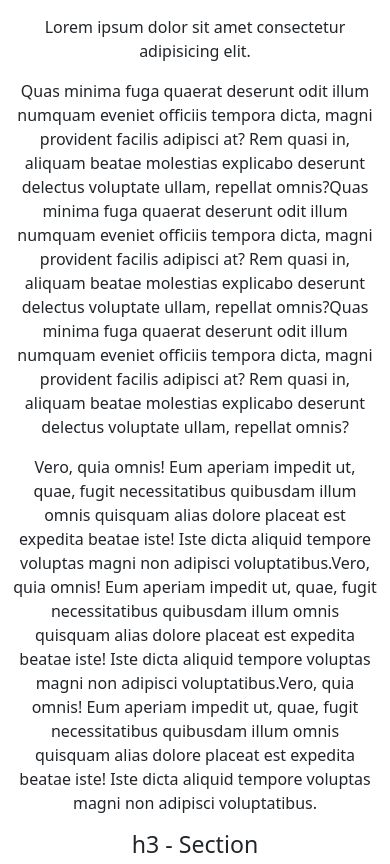
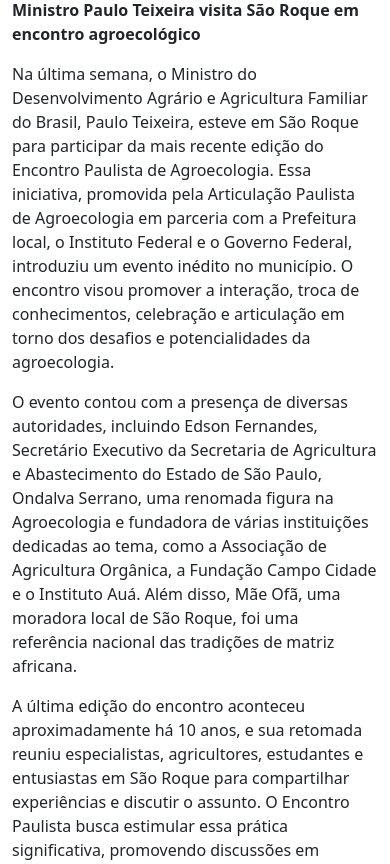
Before and after one commit to IgorVsFeijo/print-2-capybaras, a PHP site: page /noticia2.php in a window 390 px wide. Shown: the part 400-1264 px from the top of the page. Run offline with PHP 8.4, Linux system fonts and the light colour scheme.

Commit message:
Noticias feitas (falta imagem apenas))

```diff
--- a/noticia2.php
+++ b/noticia2.php
@@ -6,6 +6,8 @@
     <meta charset="UTF-8" />
     <meta name="viewport" content="width=device-width, initial-scale=1.0" />
     <title>São Roque - Título da Página</title>
+
+    <link rel="stylesheet" href="../print-2-capybaras/style/turismo.css">
 
     <?php
         include 'includes/inc_head_links.php';
@@ -24,26 +26,19 @@
 
     <div class="container text-center">
         <div class="row">
-            <article class="col-lg-8 col-md-8 col-sm-12">
-                <h1>h1 - Article</h1>
-                <figure>
+            <article class="col-lg-8 col-md-8 col-sm-12 text-start">
+                <h1 class="hide">h1-article</h1>
+            <div class="row text-start">
+            <b><a href="../print-2-capybaras/index.php">Home</a> <i class="bi bi-arrow-right"></i> <a href="../print-2-capybaras/noticias.php">Notícias</a></b>
+            </div>
+                <figure class="text-center">
                     <img src="http://placekitten.com/760/349" alt="Imagem Via Placeholder">
                 </figure>
-                <p>Lorem ipsum dolor sit amet consectetur adipisicing elit.</p>
-                <p>Quas minima fuga quaerat deserunt odit illum numquam eveniet officiis tempora dicta, magni provident
-                    facilis adipisci at? Rem quasi in, aliquam beatae molestias explicabo deserunt delectus voluptate
-                    ullam, repellat omnis?Quas minima fuga quaerat deserunt odit illum numquam eveniet officiis tempora
-                    dicta, magni provident facilis adipisci at? Rem quasi in, aliquam beatae molestias explicabo
-                    deserunt delectus voluptate ullam, repellat omnis?Quas minima fuga quaerat deserunt odit illum
-                    numquam eveniet officiis tempora dicta, magni provident facilis adipisci at? Rem quasi in, aliquam
-                    beatae molestias explicabo deserunt delectus voluptate ullam, repellat omnis?</p>
-                <p>Vero, quia omnis! Eum aperiam impedit ut, quae, fugit necessitatibus quibusdam illum omnis quisquam
-                    alias dolore placeat est expedita beatae iste! Iste dicta aliquid tempore voluptas magni non
-                    adipisci voluptatibus.Vero, quia omnis! Eum aperiam impedit ut, quae, fugit necessitatibus quibusdam
-                    illum omnis quisquam alias dolore placeat est expedita beatae iste! Iste dicta aliquid tempore
-                    voluptas magni non adipisci voluptatibus.Vero, quia omnis! Eum aperiam impedit ut, quae, fugit
-                    necessitatibus quibusdam illum omnis quisquam alias dolore placeat est expedita beatae iste! Iste
-                    dicta aliquid tempore voluptas magni non adipisci voluptatibus.</p>
+                <p><b>Ministro Paulo Teixeira visita São Roque em encontro agroecológico</b></p>
+                <p>Na última semana, o Ministro do Desenvolvimento Agrário e Agricultura Familiar do Brasil, Paulo Teixeira, esteve em São Roque para participar da mais recente edição do Encontro Paulista de Agroecologia. Essa iniciativa, promovida pela Articulação Paulista de Agroecologia em parceria com a Prefeitura local, o Instituto Federal e o Governo Federal, introduziu um evento inédito no município. O encontro visou promover a interação, troca de conhecimentos, celebração e articulação em torno dos desafios e potencialidades da agroecologia.</p>
+                <p>O evento contou com a presença de diversas autoridades, incluindo Edson Fernandes, Secretário Executivo da Secretaria de Agricultura e Abastecimento do Estado de São Paulo, Ondalva Serrano, uma renomada figura na Agroecologia e fundadora de várias instituições dedicadas ao tema, como a Associação de Agricultura Orgânica, a Fundação Campo Cidade e o Instituto Auá. Além disso, Mãe Ofã, uma moradora local de São Roque, foi uma referência nacional das tradições de matriz africana.</p>
+                <p>A última edição do encontro aconteceu aproximadamente há 10 anos, e sua retomada reuniu especialistas, agricultores, estudantes e entusiastas em São Roque para compartilhar experiências e discutir o assunto. O Encontro Paulista busca estimular essa prática significativa, promovendo discussões em diversos níveis, desde o regional até o nacional.</p>
+                <p>Ao término do encontro, a organização realizou a doação de aproximadamente 100kg de alimentos para a Casa de Passagem de São Roque. Esse evento posicionou São Roque no centro de um movimento que está ganhando cada vez mais força, não apenas na região, mas em todo o país e no cenário internacional.</p>
             </article>
 
             <section class="col-lg-4 col-md-4 col-sm-12">
@@ -51,35 +46,35 @@
                 <figure>
                     <img src="http://placekitten.com/294/176" alt="Imagem Via Placeholder">
                 </figure>
-                <a href="#">
+                <a class="not_link" href="#">
                     <p>Lorem ipsum dolor, sit amet consectetur adipisicing elit.</p>
                 </a>
 
                 <figure>
                     <img src="http://placekitten.com/294/176" alt="Imagem Via Placeholder">
                 </figure>
-                <a href="#">
+                <a class="not_link" href="#">
                     <p>Lorem ipsum dolor, sit amet consectetur adipisicing elit.</p>
                 </a>
 
                 <figure>
                     <img src="http://placekitten.com/294/176" alt="Imagem Via Placeholder">
                 </figure>
-                <a href="#">
+                <a class="not_link" href="#">
                     <p>Lorem ipsum dolor, sit amet consectetur adipisicing elit.</p>
                 </a>
 
                 <figure>
                     <img src="http://placekitten.com/294/176" alt="Imagem Via Placeholder">
                 </figure>
-                <a href="#">
+                <a class="not_link" href="#">
                     <p>Lorem ipsum dolor, sit amet consectetur adipisicing elit.</p>
                 </a>
 
                 <figure>
                     <img src="http://placekitten.com/294/176" alt="Imagem Via Placeholder">
                 </figure>
-                <a href="#">
+                <a class="not_link" href="#">
                     <p>Lorem ipsum dolor, sit amet consectetur adipisicing elit.</p>
                 </a>
             </section>
--- a/noticias.php
+++ b/noticias.php
@@ -35,7 +35,7 @@
                 <section class="col-lg-8 col-md-8 col-sm-12">
                     <h3 class="hide">h3 - Section</h3>
                     <figure>
-                        <img src="http://placekitten.com/637/336" alt="Imagem Via Placeholder">
+                    <a href="../print-2-capybaras/noticia2.php"><img src="http://placekitten.com/637/336" alt="Imagem Via Placeholder"></a>
                     </figure>
                     <p><b>Ministro Paulo Teixeira visita São Roque em encontro agroecológico</b></p>
                     <p>O Ministro do Desenvolvimento Agrário e Agricultura Familiar do Brasil, Paulo Teixeira, visitou São Roque na última semana para a mais recente edição do Encontro Paulista de Agroecologia...</p>
@@ -70,7 +70,7 @@
 
         <aside class="tur_back text-center">
             <div class="row">
-                <h2>h2 - Aside</h2>
+                <h2>Cidade</h2>
                 <section class="col-lg-6 col-md-6 col-sm-6">
                     <h3 class="hide">h3 - Section</h3>
                     <figure>
@@ -108,7 +108,7 @@
         </aside>
 
         <aside>
-            <h2>h2 - aside</h2>
+            <h2>Saúde</h2>
             <div class="row">
                 <section class="col-lg-6 col-md-6 col-sm-6">
                     <h3 class="hide">h3 - Section</h3>
--- a/style/turismo.css
+++ b/style/turismo.css
@@ -4,6 +4,12 @@
 
 .not_titulos{
     font-weight: bold;
+}
+
+.not_link{
+    text-decoration: none;
+    color: black;
+    font-style: italic;
 }
 
 .tur_back{
```
